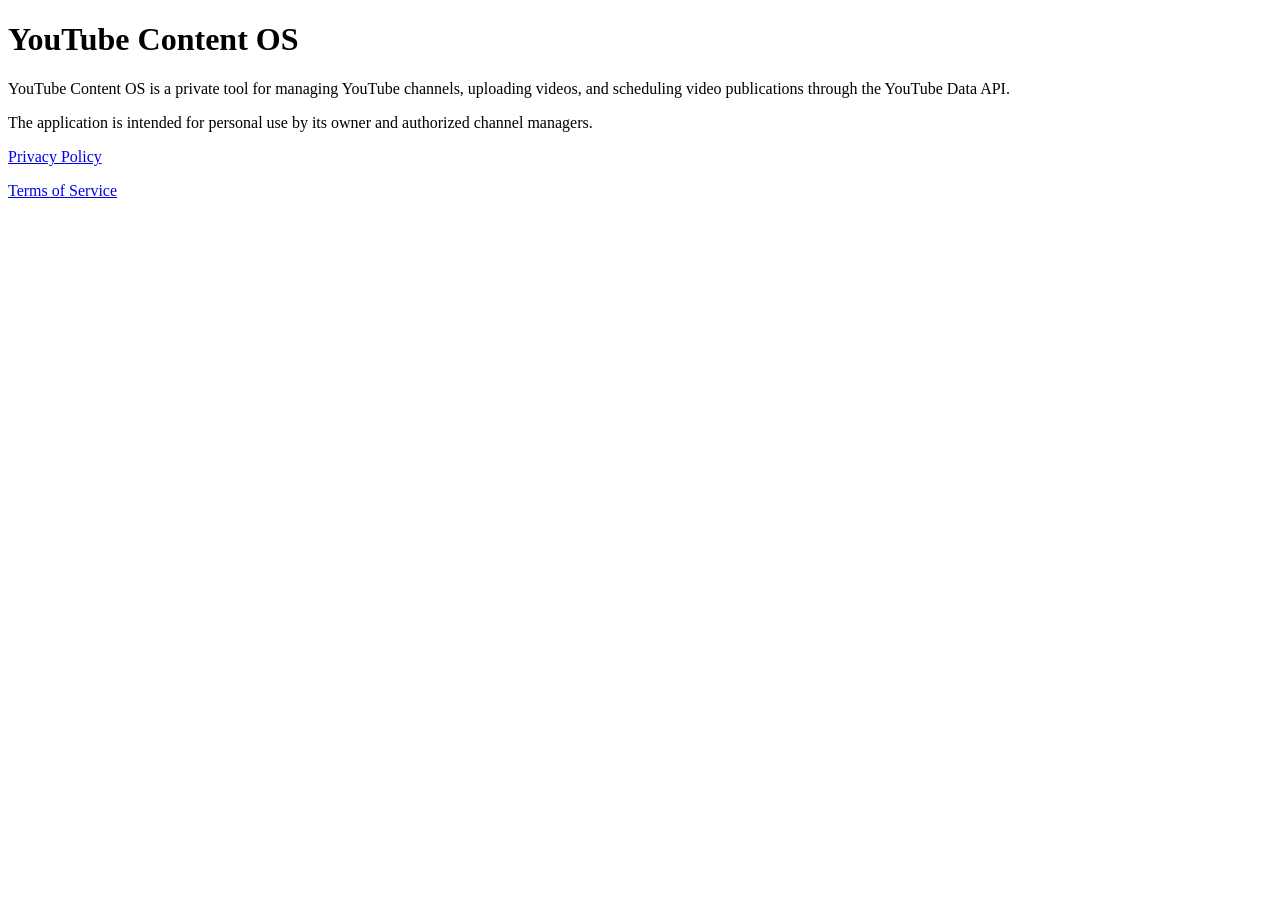
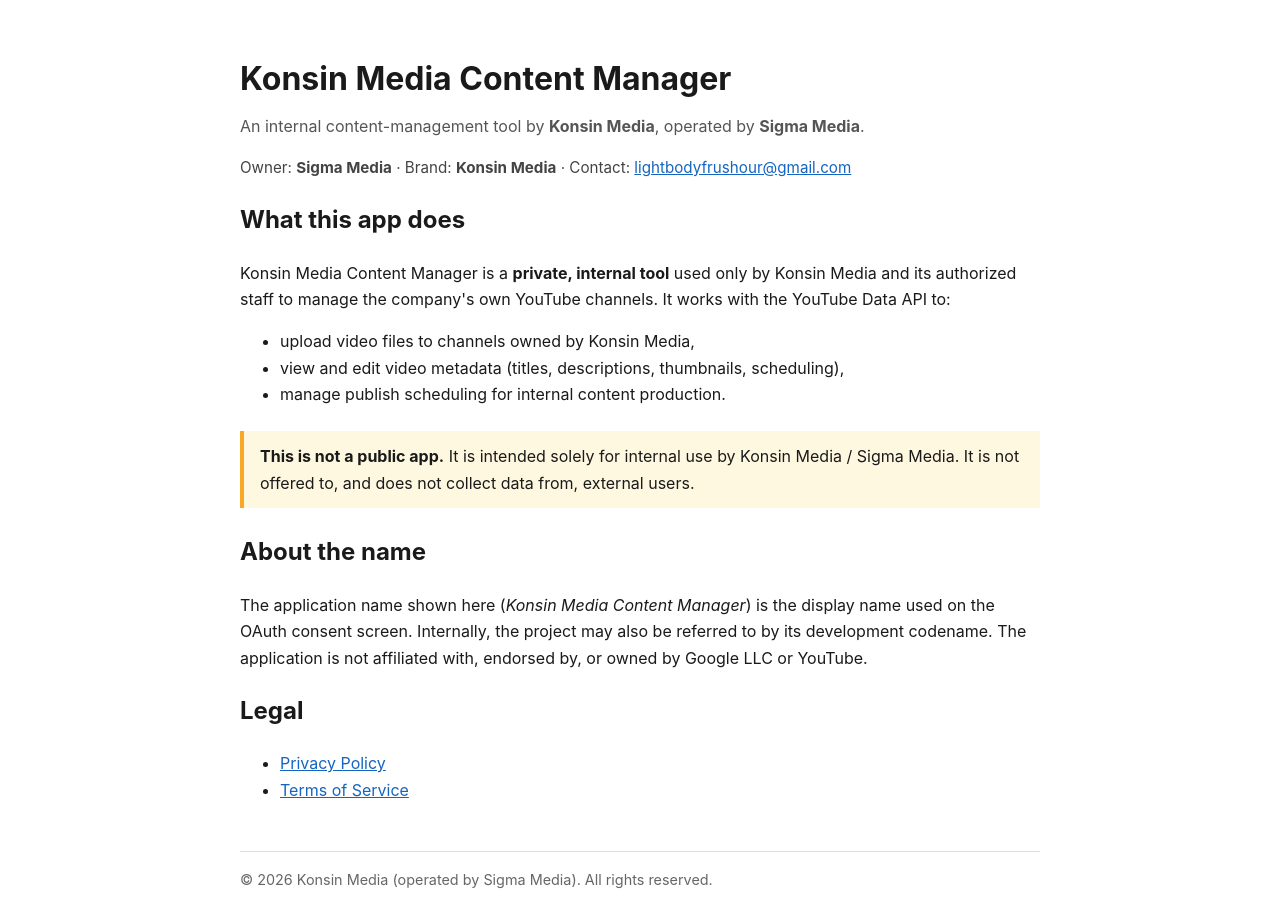
Before and after one commit to konsinmedia-alt/konsinmedia-alt.github.io, a plain HTML site: page index.html in a window 1280 px wide. Before the commit the page ends 800 px from the top, so only its background shows below. Drawn offline with Linux system fonts and the light colour scheme.

Commit message:
Update index.html

```diff
--- a/index.html
+++ b/index.html
@@ -1,21 +1,55 @@
-
 <!DOCTYPE html>
 <html lang="en">
 <head>
-  <meta charset="UTF-8">
-  <meta name="viewport" content="width=device-width, initial-scale=1">
-  <title>YouTube Content OS</title>
+<meta charset="UTF-8">
+<meta name="viewport" content="width=device-width, initial-scale=1.0">
+<title>Konsin Media Content Manager</title>
+<style>
+  body { font-family: -apple-system, BlinkMacSystemFont, "Segoe UI", Roboto, Helvetica, Arial, sans-serif;
+         max-width: 800px; margin: 0 auto; padding: 32px 20px; color: #1a1a1a; line-height: 1.65; }
+  h1 { font-size: 2em; margin-bottom: 0.2em; }
+  .tagline { color: #555; margin-top: 0; }
+  .owner { font-size: 0.95em; color: #444; }
+  .notice { background: #fff8e1; border-left: 4px solid #f9a825; padding: 12px 16px; margin: 24px 0; }
+  footer { margin-top: 48px; padding-top: 16px; border-top: 1px solid #ddd; font-size: 0.9em; color: #666; }
+  a { color: #1565c0; }
+</style>
 </head>
 <body>
-  <h1>YouTube Content OS</h1>
-  <p>YouTube Content OS is a private tool for managing
-  YouTube channels, uploading videos, and scheduling
-  video publications through the YouTube Data API.</p>
 
-  <p>The application is intended for personal use
-  by its owner and authorized channel managers.</p>
+<h1>Konsin Media Content Manager</h1>
+<p class="tagline">An internal content-management tool by <strong>Konsin Media</strong>, operated by <strong>Sigma Media</strong>.</p>
 
-  <p><a href="/privacy.html">Privacy Policy</a></p>
-  <p><a href="/terms.html">Terms of Service</a></p>
+<p class="owner">Owner: <strong>Sigma Media</strong> &middot; Brand: <strong>Konsin Media</strong> &middot; Contact: <a href="mailto:lightbodyfrushour@gmail.com">lightbodyfrushour@gmail.com</a></p>
+
+<h2>What this app does</h2>
+<p>Konsin Media Content Manager is a <strong>private, internal tool</strong> used only by Konsin Media and its
+authorized staff to manage the company's own YouTube channels. It works with the YouTube Data API to:</p>
+<ul>
+  <li>upload video files to channels owned by Konsin Media,</li>
+  <li>view and edit video metadata (titles, descriptions, thumbnails, scheduling),</li>
+  <li>manage publish scheduling for internal content production.</li>
+</ul>
+
+<div class="notice">
+<strong>This is not a public app.</strong> It is intended solely for internal use by Konsin Media / Sigma Media.
+It is not offered to, and does not collect data from, external users.
+</div>
+
+<h2>About the name</h2>
+<p>The application name shown here (<em>Konsin Media Content Manager</em>) is the display name used on the
+OAuth consent screen. Internally, the project may also be referred to by its development codename. The
+application is not affiliated with, endorsed by, or owned by Google LLC or YouTube.</p>
+
+<h2>Legal</h2>
+<ul>
+  <li><a href="privacy.html">Privacy Policy</a></li>
+  <li><a href="terms.html">Terms of Service</a></li>
+</ul>
+
+<footer>
+  &copy; 2026 Konsin Media (operated by Sigma Media). All rights reserved.
+</footer>
+
 </body>
 </html>
```
